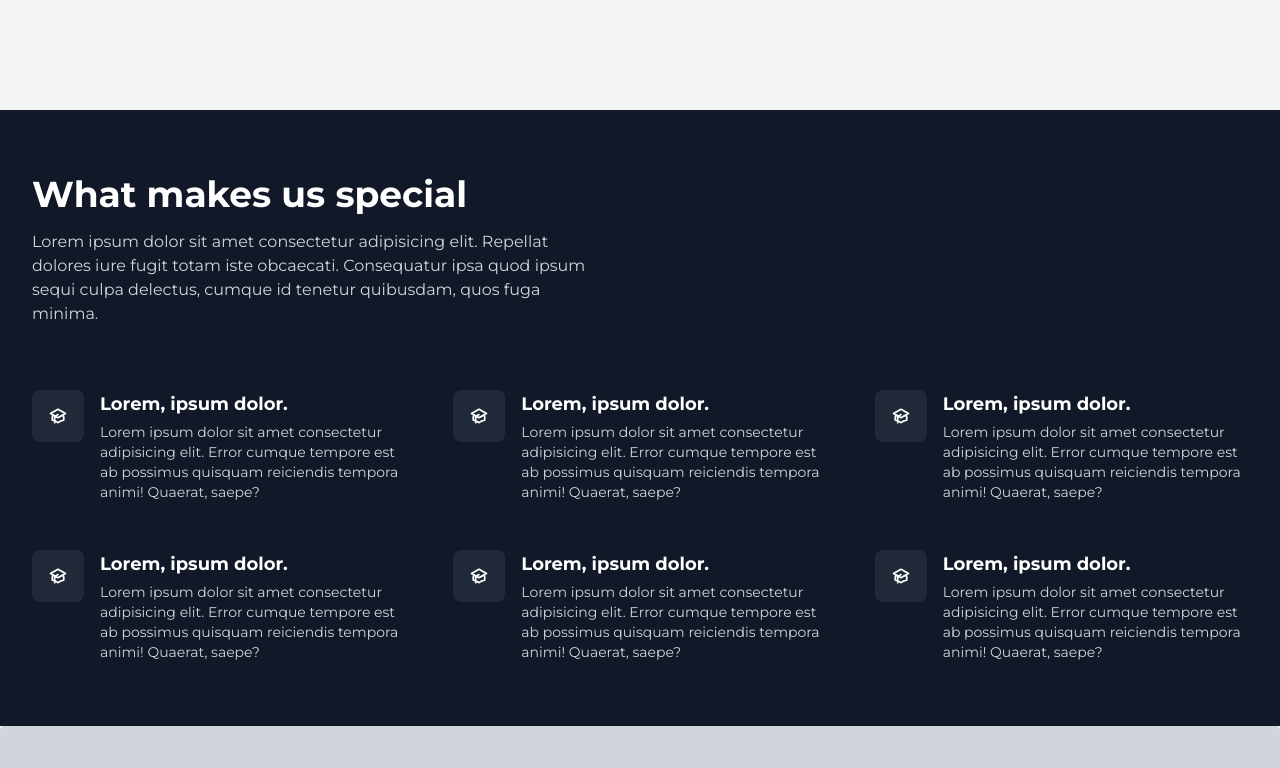
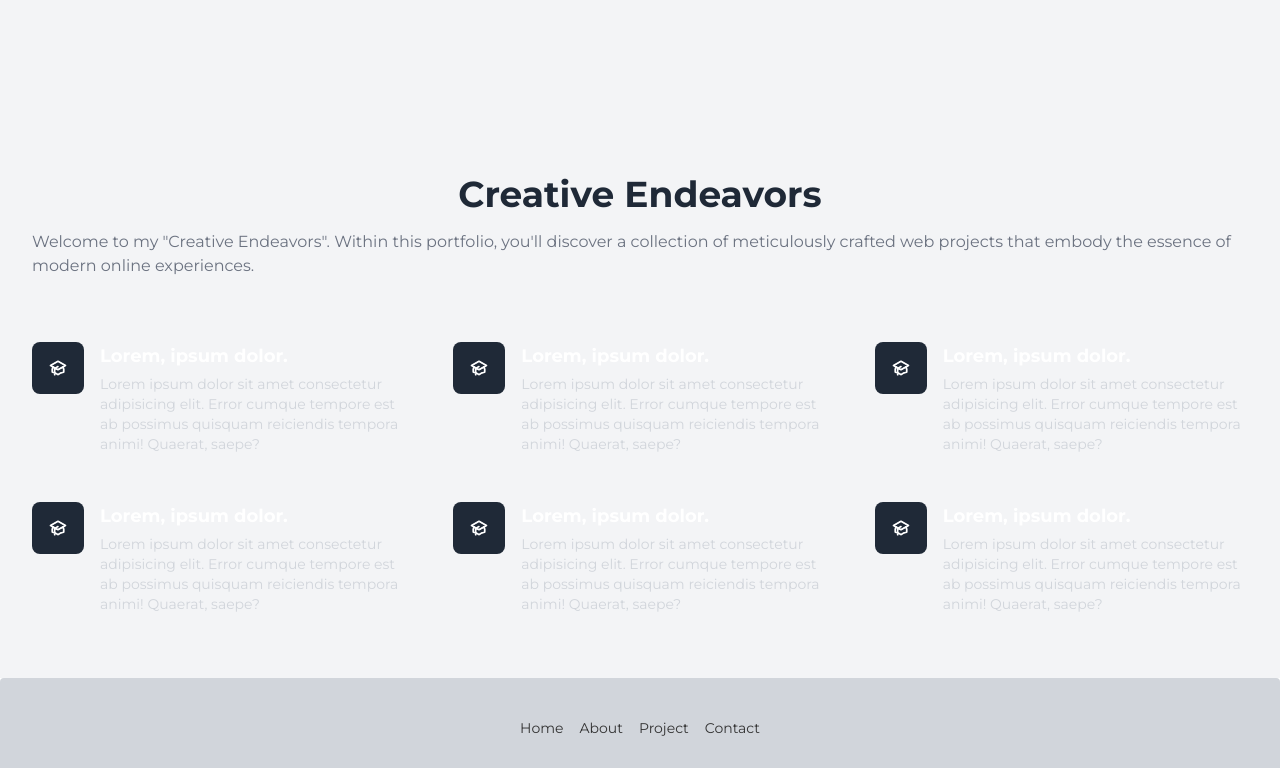
Before and after one commit to EnvyL27/portfolio, a React (Vite) app: page / in a window 1280 px wide. Shown: the part 1347-2115 px from the top of the page. Built offline with nearby package versions, Linux system fonts and the light colour scheme.

Commit message:
add creative endevors

```diff
--- a/src/component/portfolio.jsx
+++ b/src/component/portfolio.jsx
@@ -1,18 +1,16 @@
 function portfolio() {
   return (
     <>
-    <section class="bg-gray-900 text-white">
-  <div class="max-w-screen-xl px-4 py-8 sm:py-12 sm:px-6 lg:py-16 lg:px-8">
-    <div class="max-w-xl">
-      <h2 class="text-3xl font-bold sm:text-4xl">What makes us special</h2>
-
-      <p class="mt-4 text-gray-300">
-        Lorem ipsum dolor sit amet consectetur adipisicing elit. Repellat
-        dolores iure fugit totam iste obcaecati. Consequatur ipsa quod ipsum
-        sequi culpa delectus, cumque id tenetur quibusdam, quos fuga minima.
+    <section class="bg-gray-100 text-white">
+  <div class=" px-4 py-8 sm:py-12 sm:px-6 lg:py-16 lg:px-8">
+    <div class="flex justify-center items-center text-gray-800">
+      <h2 class="text-3xl font-bold sm:text-4xl">Creative Endeavors</h2>
+    </div>
+    <div class="flex justify-center items-center">
+    <p class="mt-4 text-gray-500">
+        Welcome to my "Creative Endeavors". Within this portfolio, you'll discover a collection of meticulously crafted web projects that embody the essence of modern online experiences.
       </p>
     </div>
-
     <div
       class="mt-8 grid grid-cols-1 gap-8 md:mt-16 md:grid-cols-2 md:gap-12 lg:grid-cols-3"
     >
```
